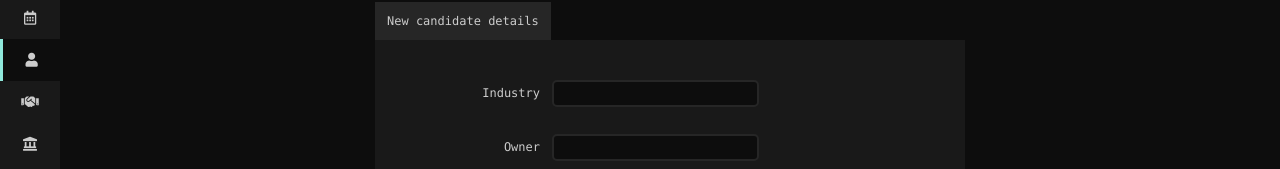
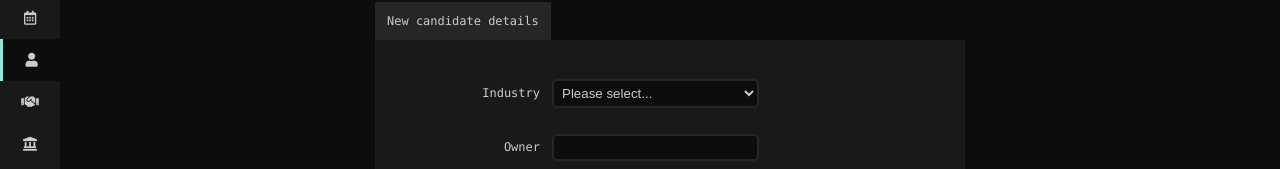
Before and after one commit to teetzMcveets/CT1.0, a React (Create React App) app: page /candidates/add-candidate in a window 1280 px wide. Shown: the part 141-310 px from the top of the page. Built offline with nearby package versions, Linux system fonts and the light colour scheme.

Commit message:
industry option

```diff
--- a/src/components/Candidates/AddCandidate/AddCandidateForm.js
+++ b/src/components/Candidates/AddCandidate/AddCandidateForm.js
@@ -33,10 +33,14 @@ export default function AddCandidateForm () {
                                 Industry
                             </label>
                             <div className='input-container'>
-                                <input
-                                    type='text'
+                                <select
+                                    name='industry'
                                     className='add-candidate-input'
-                                />
+                                >
+                                    <option value=''>Please select...</option>
+                                    <option value='Driving'>Driving</option>
+                                    <option value='Industrial'>Industrial</option>
+                                </select>
                             </div>
                         </div>
                         <div className='form-label-input'>
```
